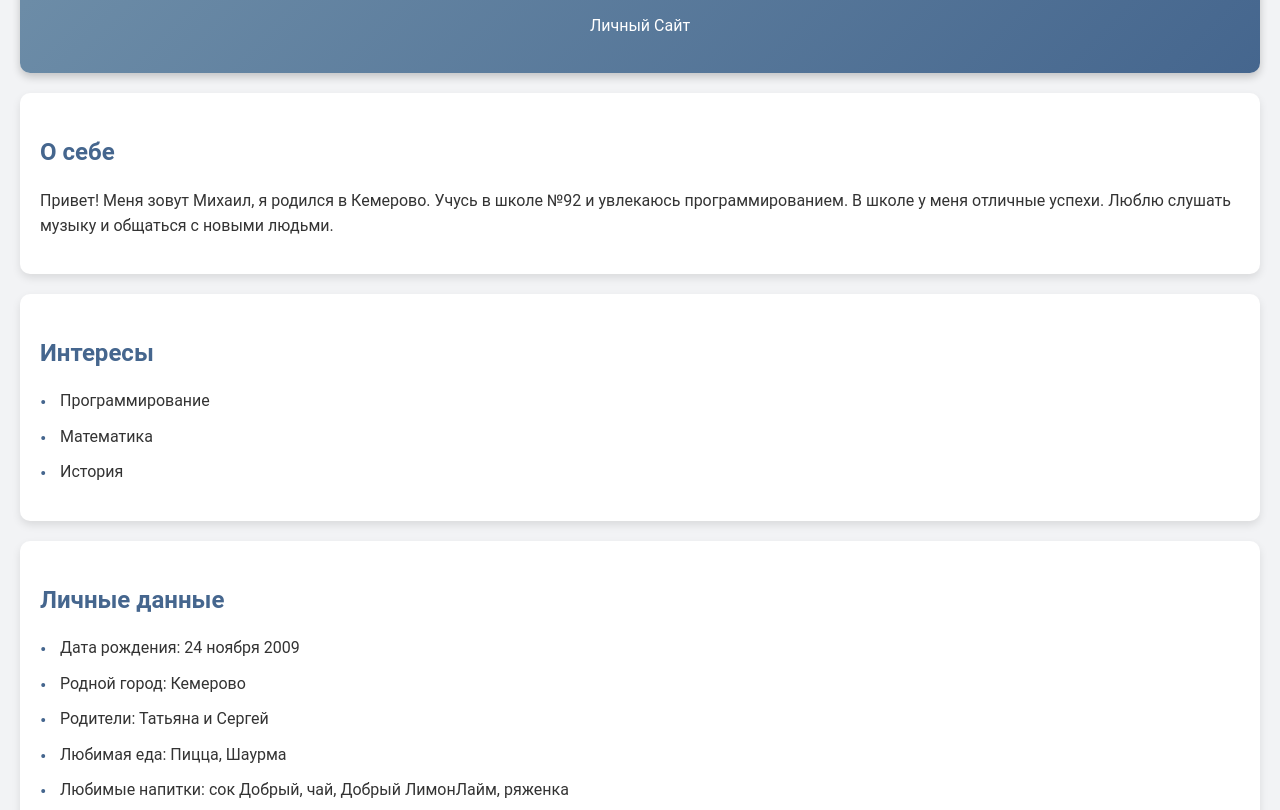
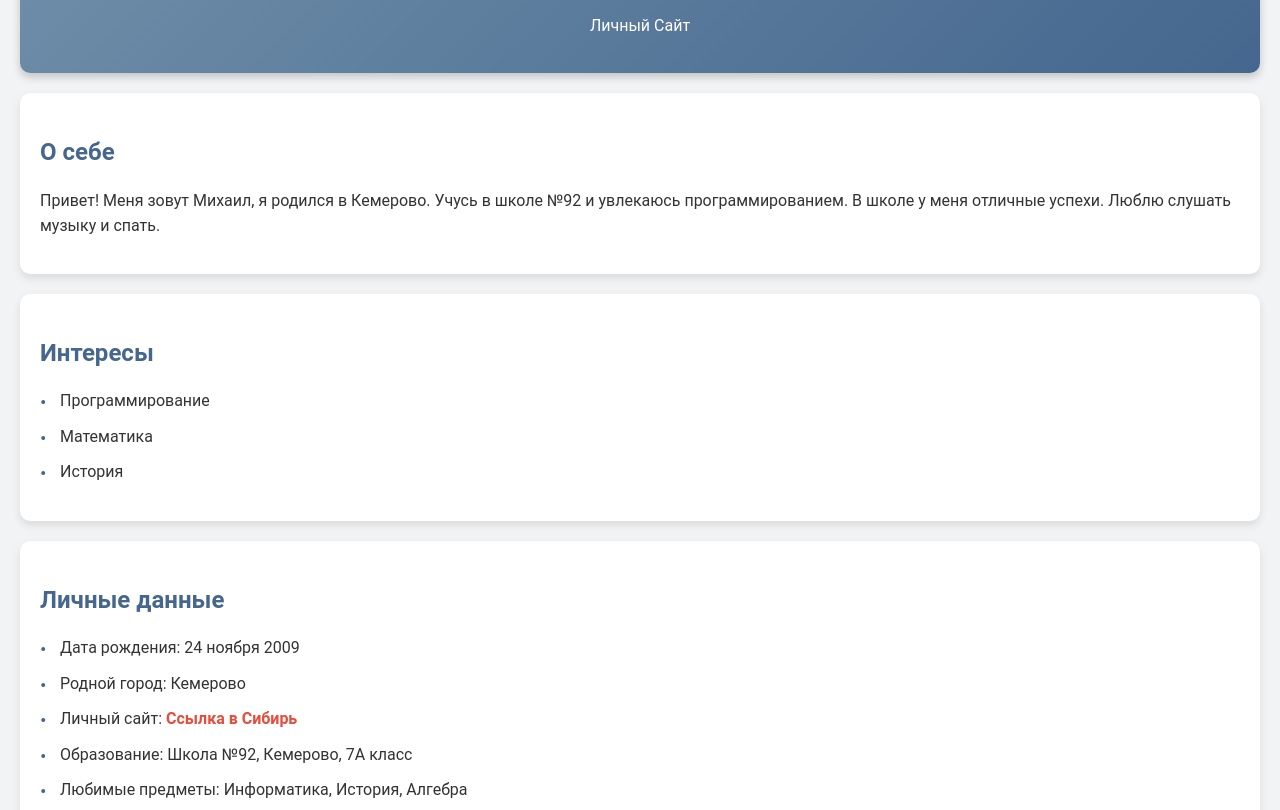
Before and after one commit to KMS1437/kms1437.github.io, a plain HTML site: page index.html in a window 1280 px wide. Shown: the part 116-926 px from the top of the page. Drawn offline with Linux system fonts and the light colour scheme.

Commit message:
Update index.html

```diff
--- a/index.html
+++ b/index.html
@@ -17,7 +17,7 @@
     <section>
         <h2>О себе</h2>
         <p>Привет! Меня зовут Михаил, я родился в Кемерово. Учусь в школе №92 и увлекаюсь программированием. В школе
-            у меня отличные успехи. Люблю слушать музыку и общаться с новыми людьми.</p>
+            у меня отличные успехи. Люблю слушать музыку и спать.</p>
     </section>
 
     <section>
@@ -34,9 +34,6 @@
         <ul>
             <li>Дата рождения: 24 ноября 2009</li>
             <li>Родной город: Кемерово</li>
-            <li>Родители: Татьяна и Сергей</li>
-            <li>Любимая еда: Пицца, Шаурма</li>
-            <li>Любимые напитки: сок Добрый, чай, Добрый ЛимонЛайм, ряженка</li>
             <li>Личный сайт: <a href="https://kms1437.github.io/">Ссылка в Сибирь</a></li>
             <li>Образование: Школа №92, Кемерово, 7А класс</li>
             <li>Любимые предметы: Информатика, История, Алгебра</li>
```
